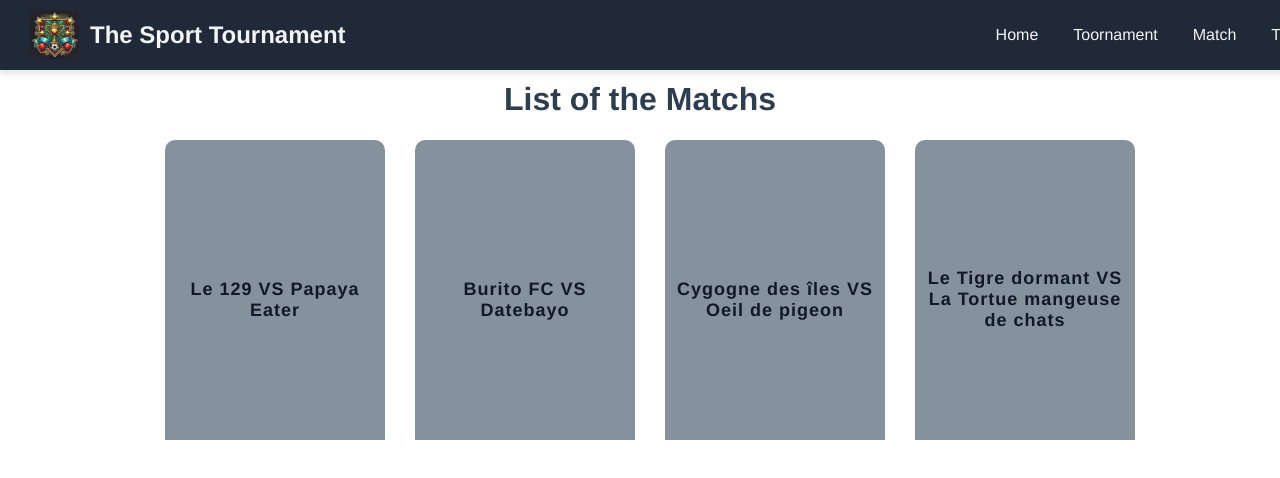
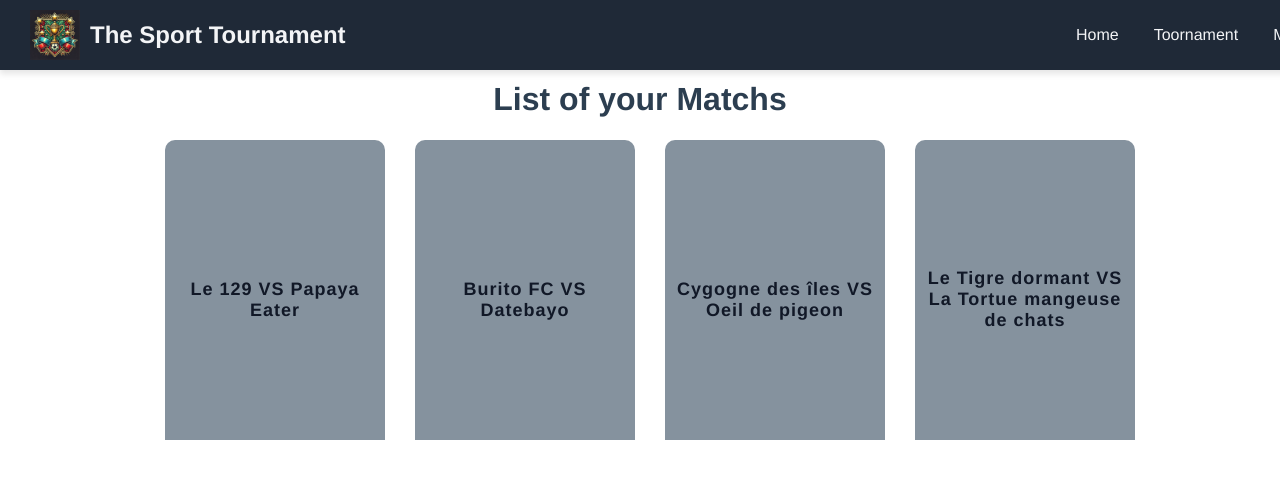
Before and after one commit to Sl0th22/ProjetWebI1, a Vue app in the folder webapp_clientside/: page /#/match in a window 1280 px wide. Shown: the top 478 px of the page. Built offline with nearby package versions, Linux system fonts and the light colour scheme.

Commit message:
enlever les link pr player

```diff
--- a/webapp_clientside/src/components/Login.vue
+++ b/webapp_clientside/src/components/Login.vue
@@ -11,7 +11,6 @@
           <li><router-link to="/toornament">Toornament</router-link></li>
           <li><router-link to="/match">Match</router-link></li>
           <li><router-link to="/team">Team</router-link></li>
-          <li><router-link to="/Players">Player</router-link></li>
           <li><router-link to="/login">Login</router-link></li>
         </ul>
       </nav>
--- a/webapp_clientside/src/components/Match.vue
+++ b/webapp_clientside/src/components/Match.vue
@@ -11,14 +11,13 @@
           <li><router-link to="/toornament">Toornament</router-link></li>
           <li><router-link to="/match">Match</router-link></li>
           <li><router-link to="/team">Team</router-link></li>
-          <li><router-link to="/Players">Player</router-link></li>
           <li><router-link to="/login">Login</router-link></li>
         </ul>
       </nav>
     </header>
 
     <div class="card-container" >
-      <h1>List of the Matchs</h1>
+      <h1>List of your Matchs</h1>
       <div class="cards-wrapper">
         <div class="card" v-for="match in matches" :key="match.match_id">
           <div class="card-inner">
--- a/webapp_clientside/src/components/Players.vue
+++ b/webapp_clientside/src/components/Players.vue
@@ -11,7 +11,6 @@
           <li><router-link to="/toornament">Toornament</router-link></li>
           <li><router-link to="/match">Match</router-link></li>
           <li><router-link to="/team">Team</router-link></li>
-          <li><router-link to="/Players">Player</router-link></li>
           <li><router-link to="/login">Login</router-link></li>
         </ul>
       </nav>
--- a/webapp_clientside/src/components/Team.vue
+++ b/webapp_clientside/src/components/Team.vue
@@ -11,7 +11,6 @@
           <li><router-link to="/toornament">Toornament</router-link></li>
           <li><router-link to="/match">Match</router-link></li>
           <li><router-link to="/team">Team</router-link></li>
-          <li><router-link to="/Players">Player</router-link></li>
           <li><router-link to="/login">Login</router-link></li>
         </ul>
       </nav>
--- a/webapp_clientside/src/components/Toornament.vue
+++ b/webapp_clientside/src/components/Toornament.vue
@@ -11,7 +11,6 @@
           <li><router-link to="/toornament">Toornament</router-link></li>
           <li><router-link to="/match">Match</router-link></li>
           <li><router-link to="/team">Team</router-link></li>
-          <li><router-link to="/Players">Player</router-link></li>
           <li><router-link to="/login">Login</router-link></li>
         </ul>
       </nav>
--- a/webapp_clientside/src/components/Welcome.vue
+++ b/webapp_clientside/src/components/Welcome.vue
@@ -11,7 +11,6 @@
           <li><router-link to="/toornament">Toornament</router-link></li>
           <li><router-link to="/match">Match</router-link></li>
           <li><router-link to="/team">Team</router-link></li>
-          <li><router-link to="/Players">Player</router-link></li>
           <li><router-link to="/login">Login</router-link></li>
         </ul>
       </nav>
```
